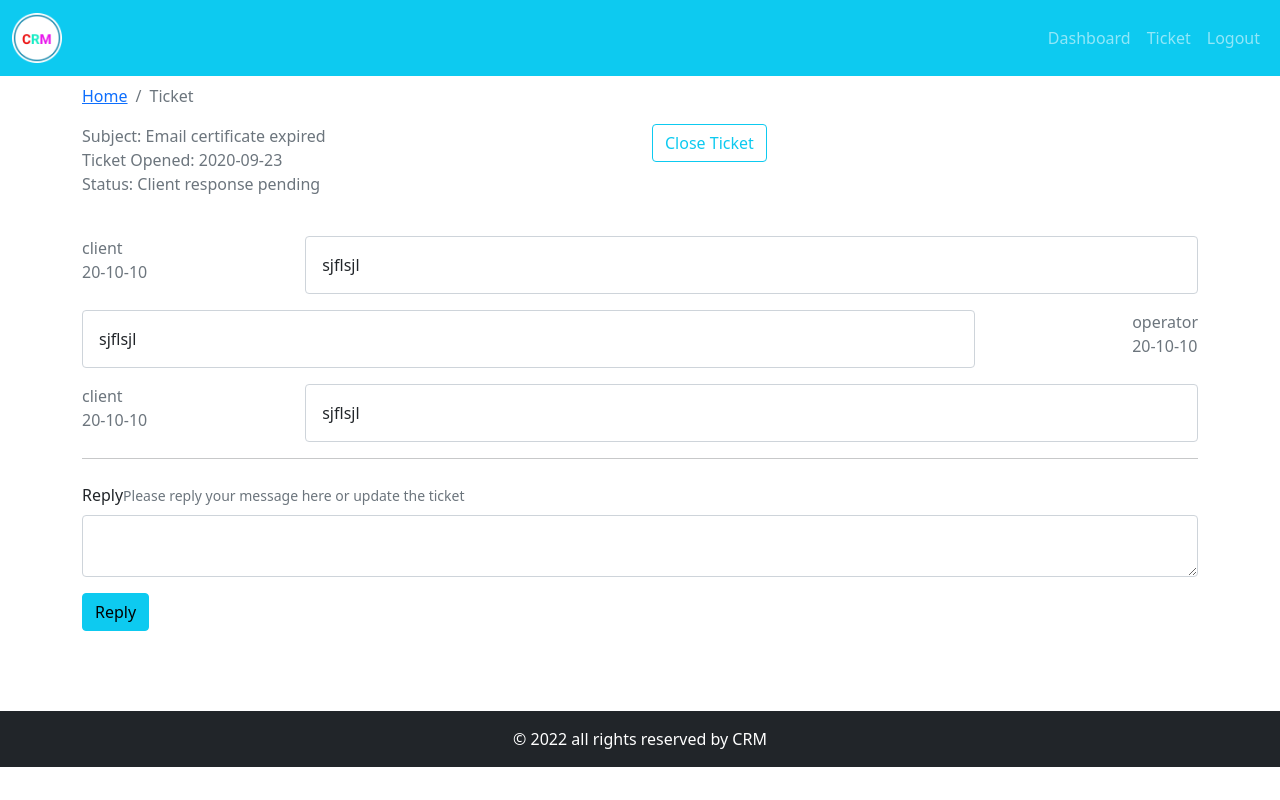
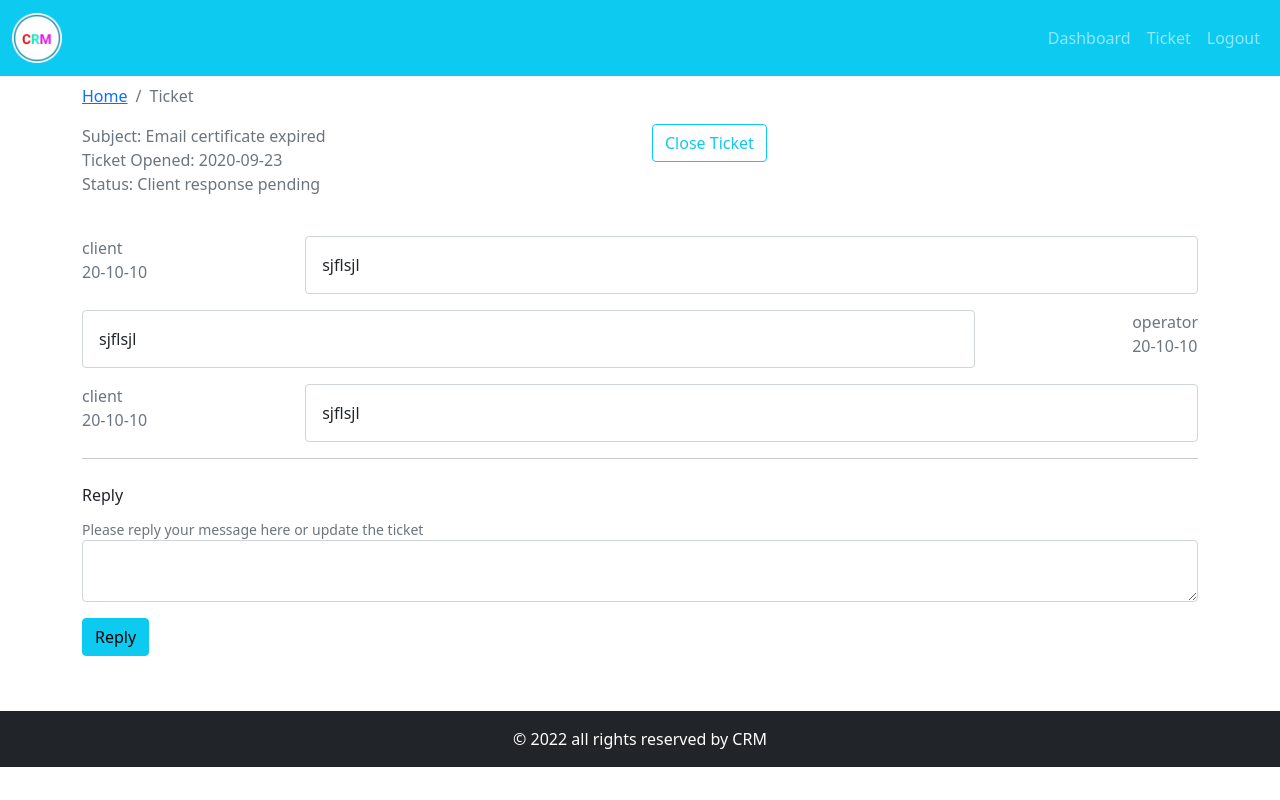
Before and after one commit to salmanamemon/crm-frontend, a React (Create React App) app: page / in a window 1280 px wide. Built offline with nearby package versions, Linux system fonts and the light colour scheme.

Commit message:
Ticket page with message from clients or operator

```diff
--- a/src/components/message-history/MessageHistory.comp.js
+++ b/src/components/message-history/MessageHistory.comp.js
@@ -4,7 +4,7 @@ import "./message-history.style.css";
 
 export const MessageHistory = ({ msg }) => {
   if (!msg) return null;
-
+  console.log(msg);
   return msg.map((row, i) => (
     <div key={i} className="message-history mt-3">
       <div className="send font-weight-bold text-secondary">
--- a/src/components/update-ticket/UpdateTicket.comp.js
+++ b/src/components/update-ticket/UpdateTicket.comp.js
@@ -1,20 +1,21 @@
-import React, { useState } from "react";
+import React from "react";
 import PropTypes from "prop-types";
 import { Form, Button } from "react-bootstrap";
 
-export const UpdateTicket = () => {
-
+export const UpdateTicket = ({ handleOnSubmit, handleOnChange, msg }) => {
   return (
     <div>
-      <Form>
+      <Form onSubmit={handleOnSubmit}>
         <Form.Label>Reply</Form.Label>
-        <Form.Text>
+        <Form.Text className="d-block">
           Please reply your message here or update the ticket
         </Form.Text>
         <Form.Control
           as="textarea"
           row="5"
           name="detail"
+          value={msg}
+          onChange={handleOnChange}
         />
         <div className="text-right mt-3 mb-3">
           <Button variant="info" type="submit">
@@ -25,3 +26,9 @@ export const UpdateTicket = () => {
     </div>
   );
 };
+
+UpdateTicket.propTypes = {
+  handleOnChange: PropTypes.func.isRequired,
+  handleOnSubmit: PropTypes.func.isRequired,
+  msg: PropTypes.string.isRequired
+}
--- a/src/page/ticket/Ticket.page.js
+++ b/src/page/ticket/Ticket.page.js
@@ -1,13 +1,25 @@
 import React, { useState, useEffect } from "react";
-import { Container, Row, Col, Button, Spinner, Alert } from "react-bootstrap";
+import { Container, Row, Col, Button } from "react-bootstrap";
 import { PageBreadCrumb } from "../../components/breadcrumb/PageBreadCrumb.comp";
 import { MessageHistory } from "../../components/message-history/MessageHistory.comp";
 import tickets from "../../assets/data/dummy-tickets.json";
 import { UpdateTicket } from "../../components/update-ticket/UpdateTicket.comp";
 
+const ticket = tickets[0];
 
 export const Ticket = () => {
-	const ticket = tickets[0];
+
+	const [message, setMessage] = useState('');
+
+	useEffect(() => {}, [message]);
+
+	const handleOnChange = (e) => {
+		setMessage(e.target.value)
+	}
+
+	const handleOnSubmit = (e) => {
+		alert('Messge submitted successfully')
+	}
 	return (
 		<Container>
 			<Row>
@@ -34,7 +46,7 @@ export const Ticket = () => {
 			<hr />
 			<Row className="mt-4">
 				<Col>
-					<UpdateTicket />
+					<UpdateTicket msg={message} handleOnChange={handleOnChange} handleOnSubmit={handleOnSubmit}/>
 				</Col>
 			</Row>
 
```
